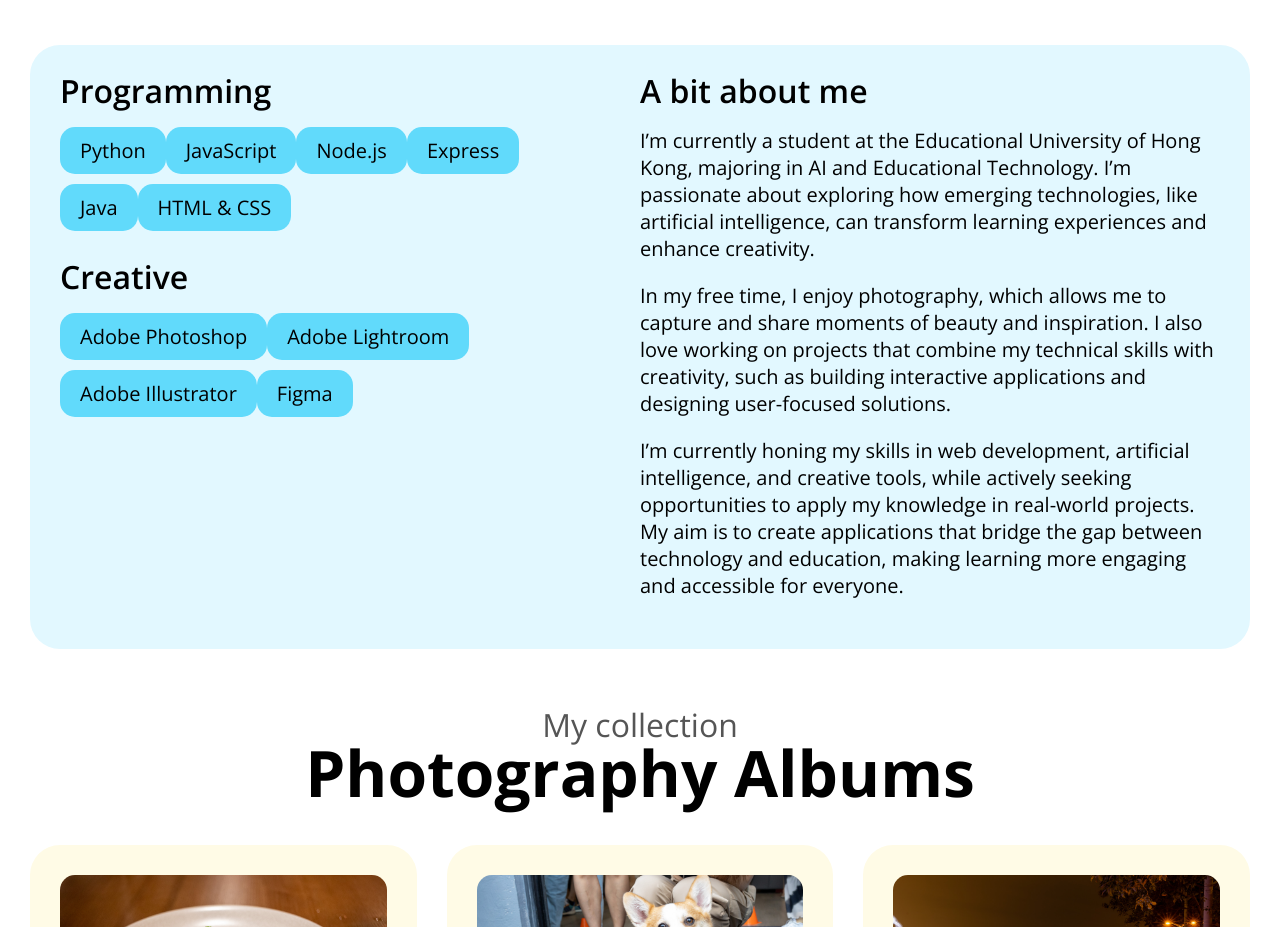
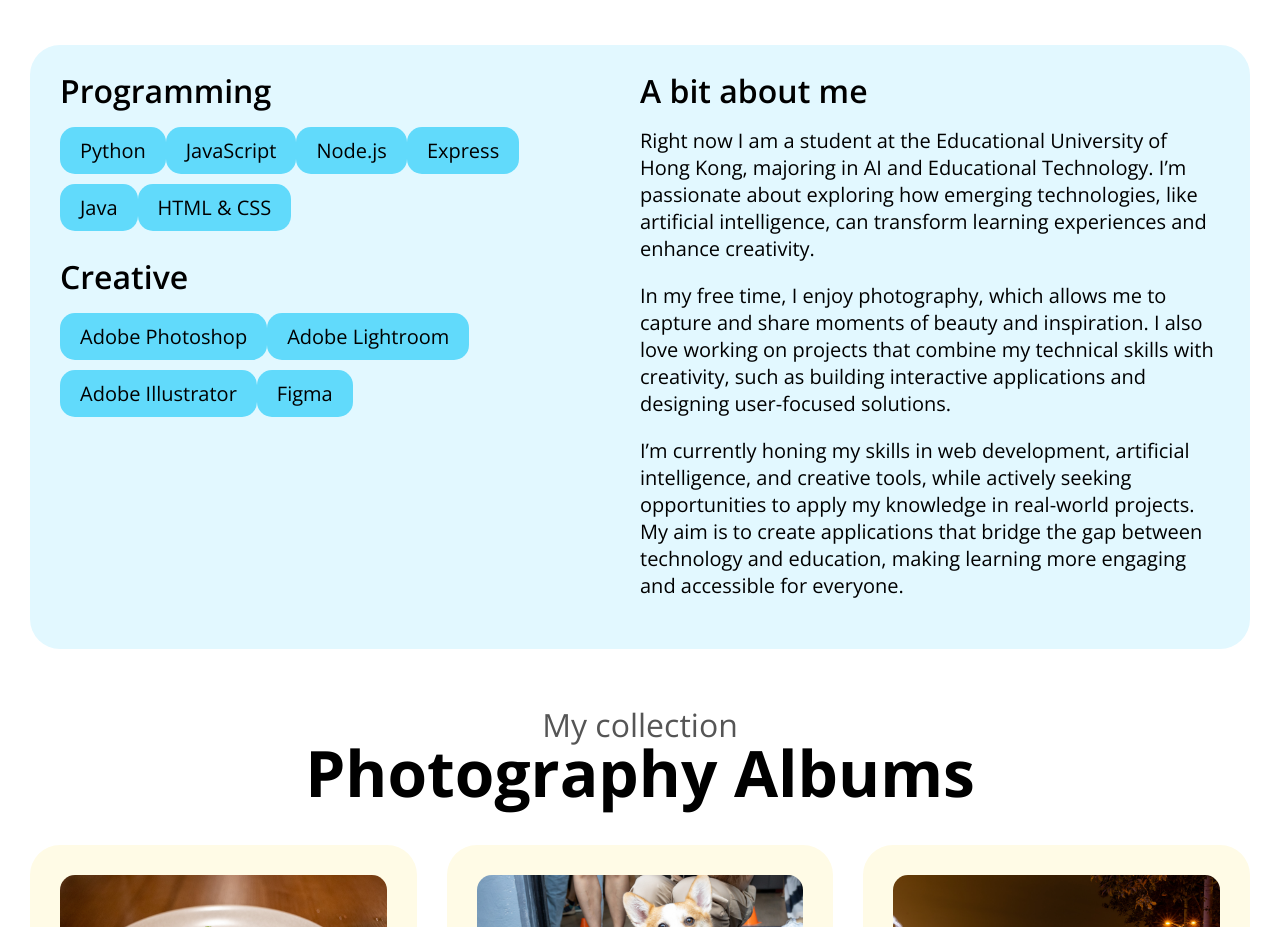
Before and after one commit to alxwong1991/eduhk-photography-portfolio-website, a Next.js app: page / in a window 1280 px wide. Shown: the part 1048-1975 px from the top of the page. Built offline with nearby package versions, Linux system fonts and the light colour scheme.

Commit message:
change words

```diff
--- a/pages/index.js
+++ b/pages/index.js
@@ -148,7 +148,7 @@ export default function Home() {
             <div className="right-column">
               <h3>A bit about me</h3>
               <p>
-                I’m currently a student at the Educational University of Hong Kong, majoring in AI and Educational Technology. I’m passionate about exploring how emerging technologies, like artificial intelligence, can transform learning experiences and enhance creativity.
+                Right now I am a student at the Educational University of Hong Kong, majoring in AI and Educational Technology. I’m passionate about exploring how emerging technologies, like artificial intelligence, can transform learning experiences and enhance creativity.
               </p>
               <p>
                 In my free time, I enjoy photography, which allows me to capture and share moments of beauty and inspiration. I also love working on projects that combine my technical skills with creativity, such as building interactive applications and designing user-focused solutions.
```
